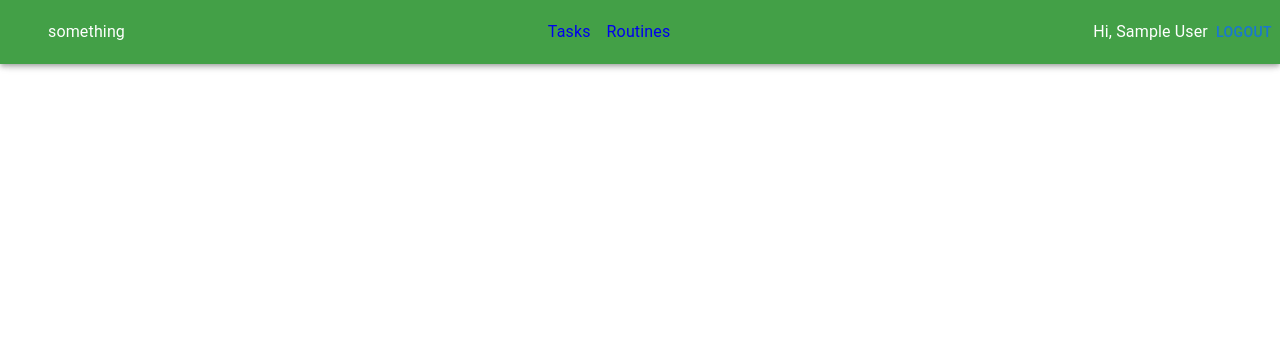
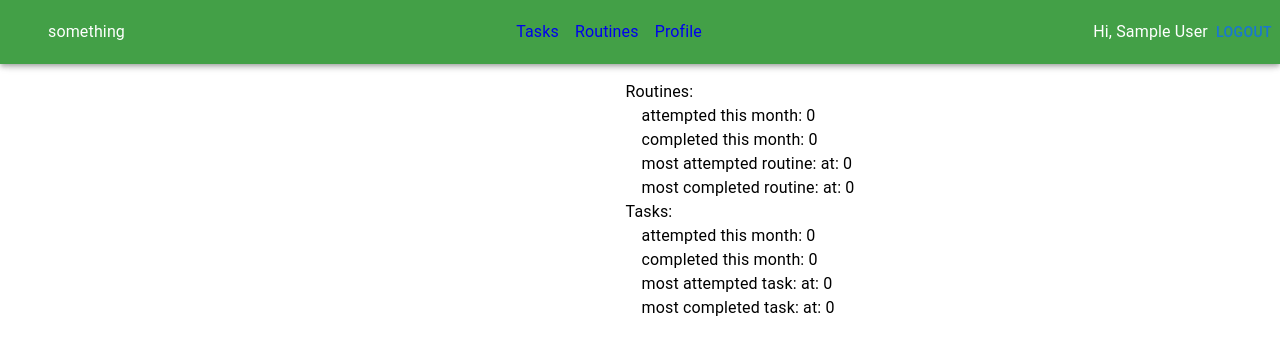
Before and after one commit to Seryjnyy/habit-builder, a React (Create React App) app: page /profile in a window 1280 px wide. Shown: the top 354 px of the page. Built offline with nearby package versions, Linux system fonts and the light colour scheme; no server answers; the database is empty; sample sign-in values are in the browser's storage.

Commit message:
Started implementing stats
- Implemented stats for routines and tasks.

- Changed routineCompletion schema to include additional
  fields to help with stats.

```diff
--- a/src/App.js
+++ b/src/App.js
@@ -8,6 +8,7 @@ import RequireAuth from "./Components/Auth/RequireAuth";
 import Navbar from "./Components/Navigation/Navbar";
 import LandingPage from "./Pages/LandingPage";
 import RoutinePage from "./Pages/RoutinePage";
+import ProfilePage from "./Pages/ProfilePage";
 
 function App() {
   return (
@@ -21,6 +22,7 @@ function App() {
                     <Route path={"/routines"} element={<RequireAuth redirectTo={"/login"}><RoutinePage></RoutinePage></RequireAuth>}></Route>
 
                     <Route path={"/tasks"} element={<RequireAuth redirectTo={"/login"}><TaskManager></TaskManager></RequireAuth>}></Route>
+                    <Route path={"/profile"} element={<RequireAuth redirectTo={"/login"}><ProfilePage></ProfilePage></RequireAuth>}></Route>
 
                 </Routes>
             </Box>
--- a/src/Components/Navigation/Navbar.js
+++ b/src/Components/Navigation/Navbar.js
@@ -38,7 +38,8 @@ function Navbar(props) {
                     <Typography sx={{ flexGrow: 1 }}>something</Typography>
                     <Box sx={{display: "flex", flexGrow: 1}}>
                     <Typography sx={{mr:2}}><Link to={"/tasks"} style={{textDecoration:"none"}}>Tasks</Link></Typography>
-                    <Typography><Link to={"/routines"} style={{textDecoration:"none"}}>Routines</Link></Typography>
+                    <Typography sx={{mr:2}}><Link to={"/routines"} style={{textDecoration:"none"}}>Routines</Link></Typography>
+                    <Typography><Link to={"/profile"} style={{textDecoration:"none"}}>Profile</Link></Typography>
 
                     </Box>
                     {user ? <><Typography>{"Hi, " + user.displayName}</Typography><Button onClick={() => Logout()}>Logout</Button></>: <Button onClick={() => LoginWithGoogle()}>Login with Google</Button>}
--- a/src/Components/Routine/CreateRoutineModal.js
+++ b/src/Components/Routine/CreateRoutineModal.js
@@ -124,6 +124,9 @@ function CreateRoutineModal(props) {
         setOpenModal(false);
     }
 
+
+
+
     const setRoutineDaysProxy = (newDays) => {
         setRoutineDays(newDays);
 
--- a/src/Components/Routine/Routine.js
+++ b/src/Components/Routine/Routine.js
@@ -44,7 +44,6 @@ function Routine({id, name, description, days, activeToday, tasks, routineProgre
             <Typography>ID: {id}</Typography>
             <Typography>Name: {name}</Typography>
             <Typography>Description: {description}</Typography>
-            <Typography>Days: {days}</Typography>
             <ToggleButtonGroup disabled={true} color={"primary"} value={days}>
                 <ToggleButton value={1}>Mon</ToggleButton>
                 <ToggleButton value={2}>Tus</ToggleButton>
--- a/src/Components/Routine/Routines.js
+++ b/src/Components/Routine/Routines.js
@@ -71,6 +71,9 @@ function Routines() {
                     "completed": amountCompleted === taskRequirementAmount ? true : false
                 }] : ar,
                 completed: taskBeenCompleted ? true : false,
+                userID: user.uid,
+                year: dateTodayLong.getFullYear(),
+                month: dateTodayLong.getMonth()+1,
                 date: getTodaysDate()
             }, {merge: true})
 
@@ -92,9 +95,12 @@ function Routines() {
             taskProgress: tasks.map((task) => ({
                 "id": task.id,
                 "completed": true,
-                "amount": task.requirementAmount
+                "amount": task.requirementAmount,
             })),
             completed: true,
+            userID: user.uid,
+            year: dateTodayLong.getFullYear(),
+            month: dateTodayLong.getMonth()+1,
             date: getTodaysDate()
         })
 
@@ -189,7 +195,7 @@ function Routines() {
     const fetchCompletionToday = async () => {
         const dateTodayLong = new Date();
         const dateToday = dateTodayLong.getDate() + "/" + dateTodayLong.getMonth() + "/" + dateTodayLong.getFullYear()
-        const completedRoutinesTodayQuery = query(collection(db, "routineCompletion"), where("date", "==", dateToday));
+        const completedRoutinesTodayQuery = query(collection(db, "routineCompletion"), where("userID", "==", user.uid), where("date", "==", dateToday));
         return await getDocs(completedRoutinesTodayQuery);
     }
 
--- /dev/null
+++ b/src/Components/Stats/Stats.js
@@ -0,0 +1,135 @@
+import React, {useEffect, useState} from 'react';
+import {collection, onSnapshot, query, where} from "firebase/firestore";
+import {useAuth} from "../Auth/UserAuthContext";
+import {db} from "../../firebase";
+import {Box, Grid, Typography} from "@mui/material";
+
+function Stats() {
+    const {user} = useAuth();
+    const [routineCompletion, setRoutineCompletion] = useState([]);
+    const [routinesCompleted, setRoutinesCompleted] = useState(0);
+
+    const [tasksAttempted, setTasksAttempted] = useState(0);
+    const [tasksCompleted, setTasksCompleted] = useState(0);
+
+    const [mostAttemptedRoutine, setMostAttemptedRoutine] = useState({});
+    const [mostAttemptedTask, setMostAttemptedTask] = useState({});
+
+    const [mostCompletedRoutine, setMostCompletedRoutine] = useState({});
+    const [mostCompletedTask, setMostCompletedTask] = useState({});
+
+
+    useEffect(() => {
+        if(user?.uid === undefined)
+            return;
+
+        const date = new Date();
+        const q = query(collection(db, "routineCompletion"), where("userID", "==", user.uid), where("year", "==", date.getFullYear()), where("month", "==", date.getMonth() + 1));
+        onSnapshot(q, (querySnapshot) => {
+            let rCompleted = 0;
+            let tAttempted = 0;
+            let tCompleted = 0;
+
+            let rAttemptsMap = new Map();
+            let tAttemptsMap = new Map();
+
+            let rCompletedMap = new Map();
+            let tCompletedMap = new Map();
+
+            setRoutineCompletion(querySnapshot.docs.map(doc => {
+                const docData = doc.data();
+
+                if(docData?.completed){
+                    rCompleted++;
+
+                    let mapValue = rCompletedMap.get(docData.routineID);
+                    rCompletedMap.set(docData.routineID, (mapValue === undefined ? 0 : mapValue) + 1)
+                }
+
+                docData?.taskProgress?.forEach(task => {
+                    tAttempted++;
+
+                    let mapValue = tAttemptsMap.get(task.id);
+                    tAttemptsMap.set(task.id, (mapValue === undefined ? 0 : mapValue) + 1)
+
+                    if(task.completed){
+                        tCompleted++;
+
+                        let mapValue = tCompletedMap.get(task.id);
+                        tCompletedMap.set(task.id, (mapValue === undefined ? 0 : mapValue) + 1)
+                    }
+                })
+
+                let mapValue = rAttemptsMap.get(docData.routineID);
+                rAttemptsMap.set(docData.routineID, (mapValue === undefined ? 0 : mapValue) + 1)
+
+                return {
+                    id: doc.id,
+                    data: docData
+                }
+            }))
+
+
+            const rAttemptResult = findBiggestValueInMap(rAttemptsMap);
+            const tAttemptResult = findBiggestValueInMap(tAttemptsMap);
+
+            setMostAttemptedRoutine({"id" : rAttemptResult.key, "value" : rAttemptResult.value});
+            setMostAttemptedTask({"id" : tAttemptResult.key, "value" : tAttemptResult.value});
+
+            const rCompletedResult = findBiggestValueInMap(rCompletedMap);
+            const tCompletedResult = findBiggestValueInMap(tCompletedMap);
+
+            setMostCompletedRoutine({"id" : rCompletedResult.key, "value" : rCompletedResult.value})
+            setMostCompletedTask({"id" : tCompletedResult.key, "value" : tCompletedResult.value})
+
+            setRoutinesCompleted(rCompleted);
+
+            setTasksAttempted(tAttempted);
+            setTasksCompleted(tCompleted);
+        })
+
+    }, [user]);
+
+    const findBiggestValueInMap = (map) => {
+        let largestValue = 0;
+        let largestValueKey;
+
+        map.forEach((value, key) => {
+            if(value > largestValue){
+                largestValue = value;
+                largestValueKey = key;
+            }
+        })
+
+        return {"key" : largestValueKey, "value": largestValue}
+    }
+
+
+    return (
+        <Grid container direction={"column"} alignItems={"center"}>
+            <Box sx={{ml: 25}}>
+                <Box>
+                    <Typography>Routines: </Typography>
+                    <Box sx={{ml: 2}}>
+                        <Typography>attempted this month: {routineCompletion.length}</Typography>
+                        <Typography>completed this month: {routinesCompleted}</Typography>
+                        {mostAttemptedRoutine &&  <Typography>most attempted routine: {mostAttemptedRoutine?.id} at: {mostAttemptedRoutine?.value}</Typography>}
+                        {mostCompletedRoutine &&  <Typography>most completed routine: {mostCompletedRoutine?.id} at: {mostCompletedRoutine?.value}</Typography>}
+                    </Box>
+                </Box>
+
+                <Box>
+                    <Typography>Tasks: </Typography>
+                    <Box sx={{ml: 2}}>
+                        <Typography>attempted this month: {tasksAttempted}</Typography>
+                        <Typography>completed this month: {tasksCompleted}</Typography>
+                        {mostAttemptedTask &&  <Typography>most attempted task: {mostAttemptedTask?.id} at: {mostAttemptedTask?.value}</Typography>}
+                        {mostCompletedTask &&  <Typography>most completed task: {mostCompletedTask?.id} at: {mostCompletedTask?.value}</Typography>}
+                    </Box>
+                </Box>
+            </Box>
+        </Grid>
+    );
+}
+
+export default Stats;
--- /dev/null
+++ b/src/Pages/ProfilePage.js
@@ -0,0 +1,10 @@
+import React from 'react';
+import Stats from "../Components/Stats/Stats";
+
+function ProfilePage() {
+    return (
+        <Stats></Stats>
+    );
+}
+
+export default ProfilePage;
```
